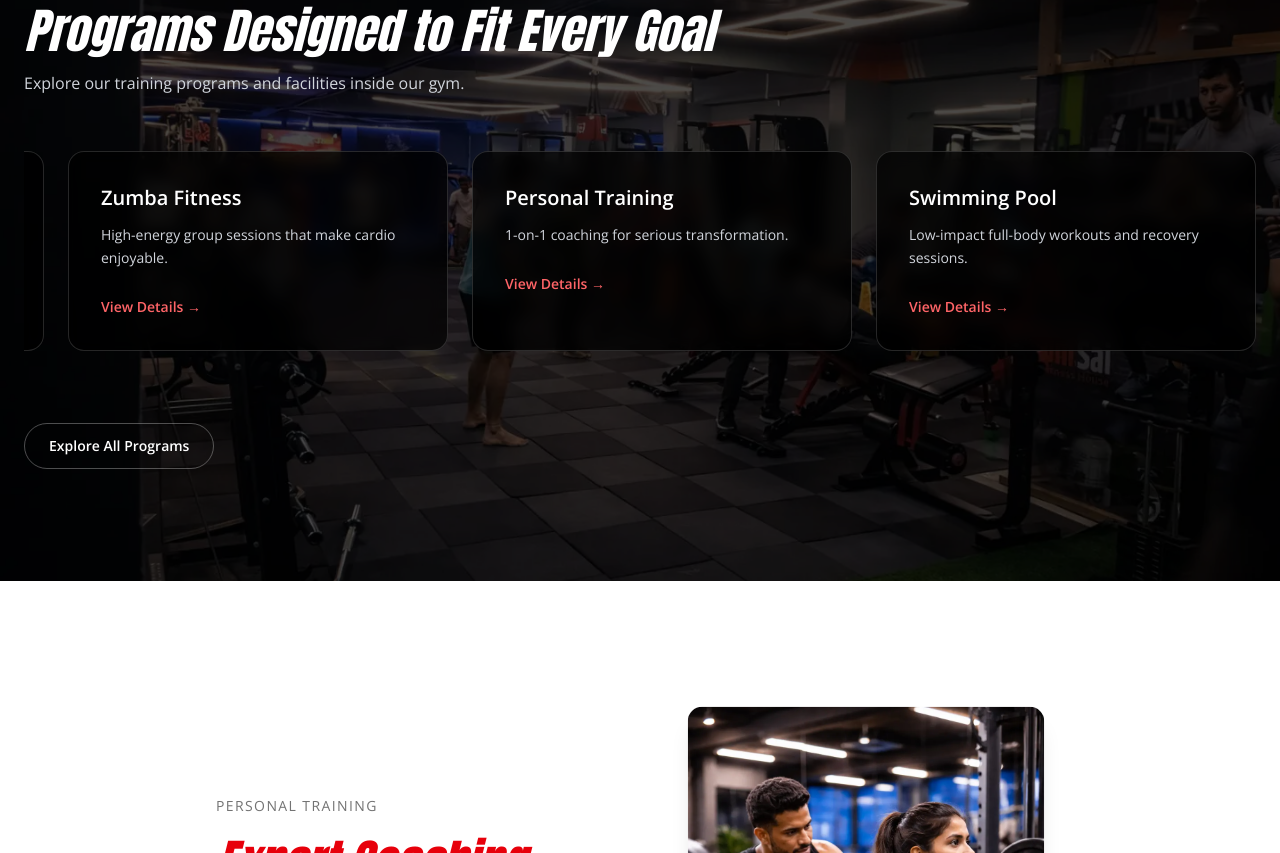
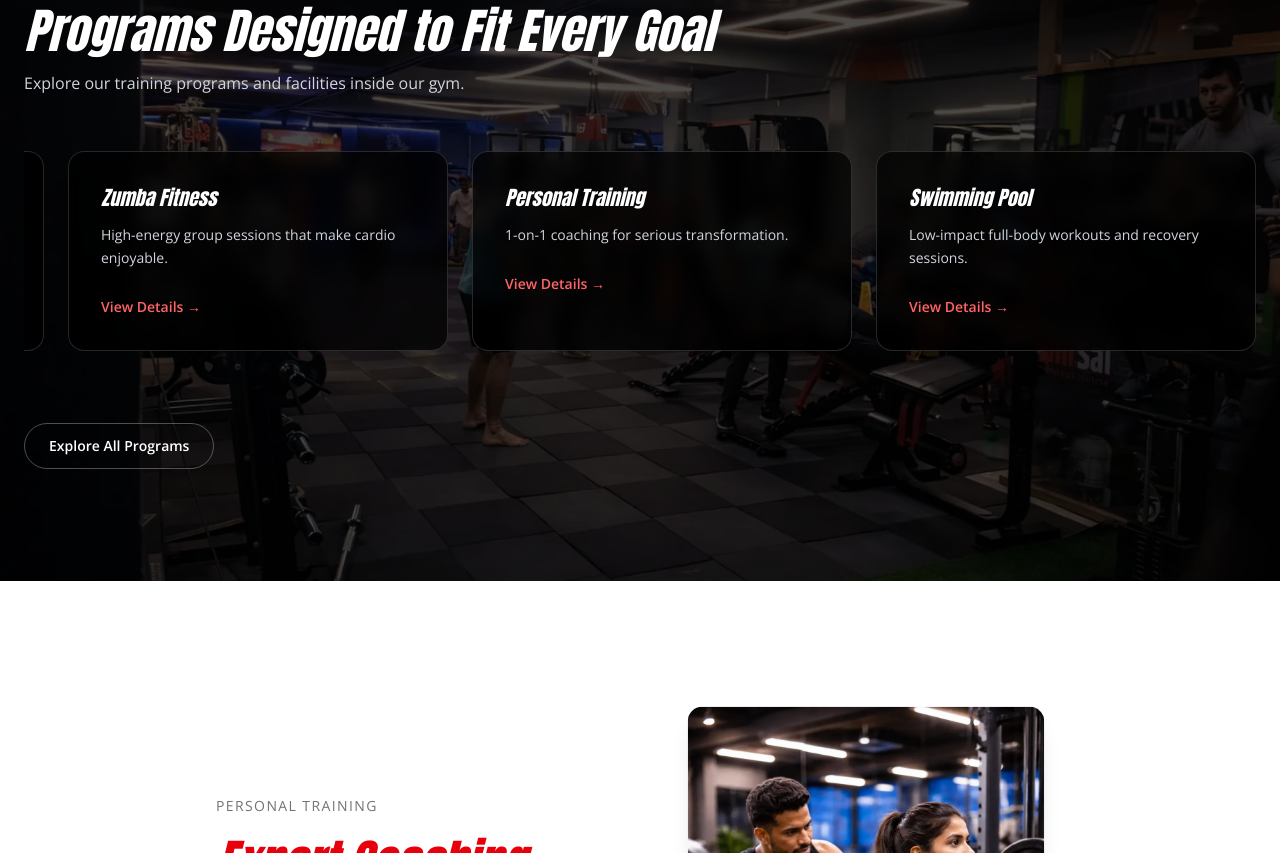
Before and after one commit to CwPranay/GymWebsite, a React (Vite) app: page / in a window 1280 px wide. Shown: the part 2267-3120 px from the top of the page. Built offline with nearby package versions, Linux system fonts and the light colour scheme.

Commit message:
heading font changed

```diff
--- a/src/components/Footer.jsx
+++ b/src/components/Footer.jsx
@@ -31,7 +31,7 @@ const Footer = () => {
             </p>
 
             <p className="text-sm">
-              <span className="text-white font-semibold">Timings:</span><br />
+              <span className="text-white  font-heading italic">Timings:</span><br />
               Mon – Sat: 5:30 AM – 10:30 PM<br />
               Sunday: Closed
             </p>
--- a/src/components/ProgramsPreview.jsx
+++ b/src/components/ProgramsPreview.jsx
@@ -124,7 +124,7 @@ const ProgramsPreview = () => {
                 hover:border-red-500/50 transition
               "
             >
-              <h3 className="text-xl font-semibold mb-3">
+              <h3 className="text-xl font-heading italic mb-3">
                 {program.title}
               </h3>
               <p className="text-gray-300 mb-6 text-sm leading-relaxed">
```
